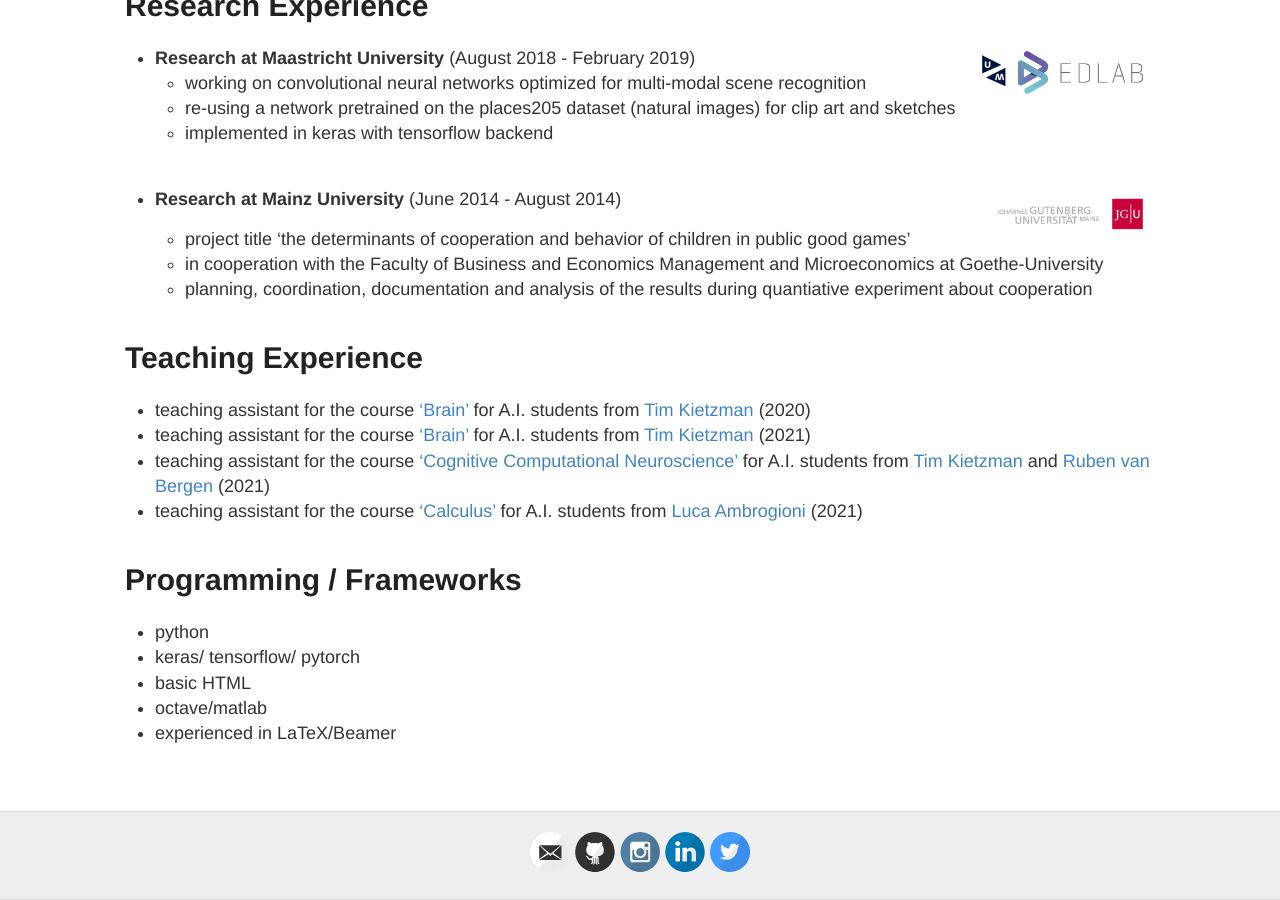
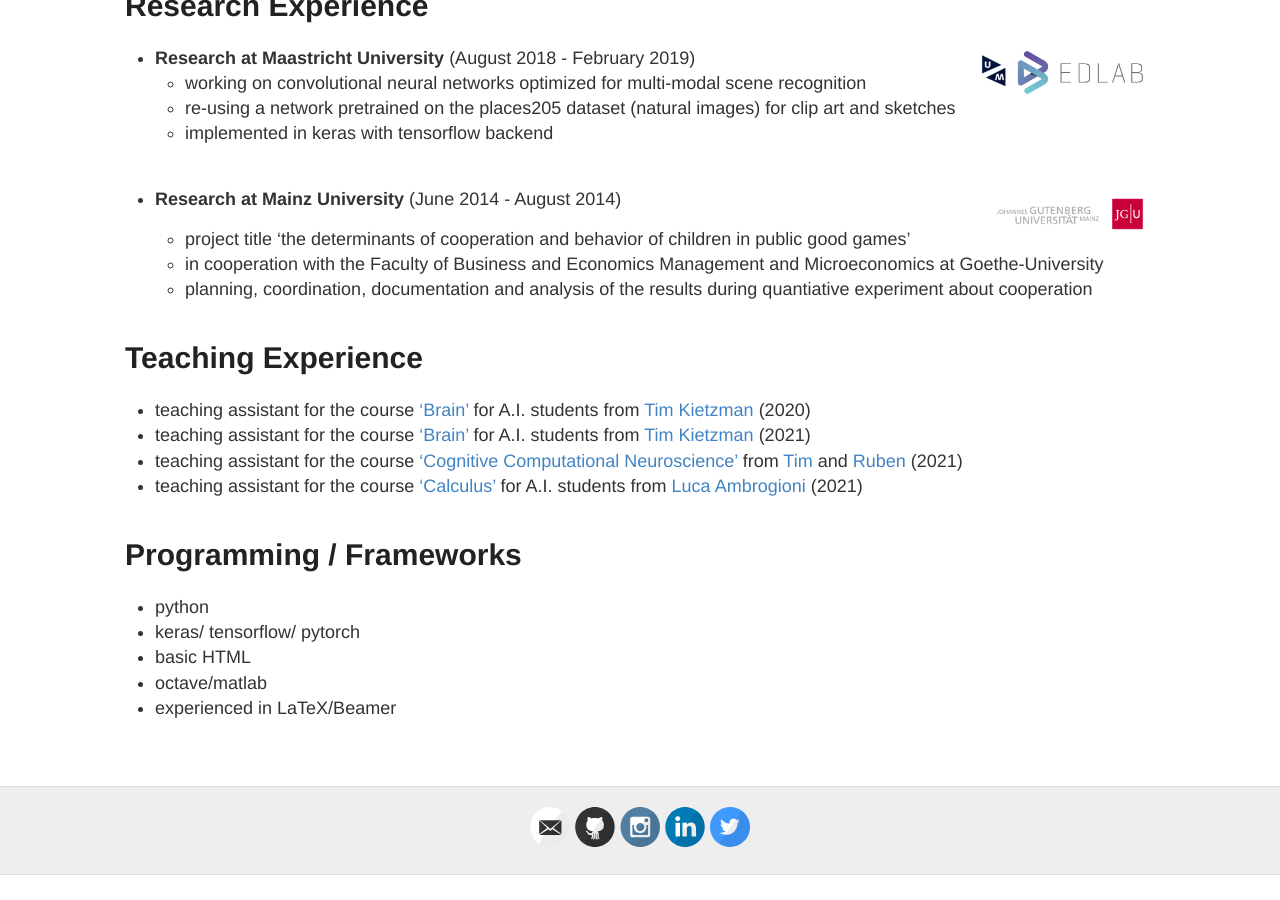
Before and after one commit to Mariusmarten/mariusmarten.github.io, a Jekyll site: the page built from about.md, in a window 1280 px wide and 900 px high, scrolled down 1691 px. Built offline with Jekyll 4.4.1, drawn with Linux system fonts in a browser that asks for light colours; after the commit the page ends 2566 px from its top, so only the background shows below that.

Commit message:
update about

```diff
--- a/about.md
+++ b/about.md
@@ -65,7 +65,7 @@ My overall interest lies in different kinds of computations, across different sc
 # Teaching Experience
   - teaching assistant for the course ['Brain'](https://www.ru.nl/courseguides/socsci/courses-osiris/ai/sow-bki136-brain/) for A.I. students from [Tim Kietzman](https://www.timkietzmann.de) (2020)
   - teaching assistant for the course ['Brain'](https://www.ru.nl/courseguides/socsci/courses-osiris/ai/sow-bki136-brain/) for A.I. students from [Tim Kietzman](https://www.timkietzmann.de) (2021)
-  - teaching assistant for the course ['Cognitive Computational Neuroscience'](https://www.ru.nl/courseguides/socsci/courses-osiris/ai/sow-bki255-cognitive-computational-neuroscience/) for A.I. students from [Tim Kietzman](https://www.timkietzmann.de) and [Ruben van Bergen](https://www.rubenvanbergen.com) (2021)
+  - teaching assistant for the course ['Cognitive Computational Neuroscience'](https://www.ru.nl/courseguides/socsci/courses-osiris/ai/sow-bki255-cognitive-computational-neuroscience/) from [Tim](https://www.timkietzmann.de) and [Ruben](https://www.rubenvanbergen.com) (2021)
   - teaching assistant for the course ['Calculus'](https://www.ru.nl/courseguides/socsci/courses-osiris/ai/sow-bki104-calculus/) for A.I. students from [Luca Ambrogioni](https://scholar.google.nl/citations?user=J9IABpQAAAAJ&hl=en) (2021)
 
 
```
